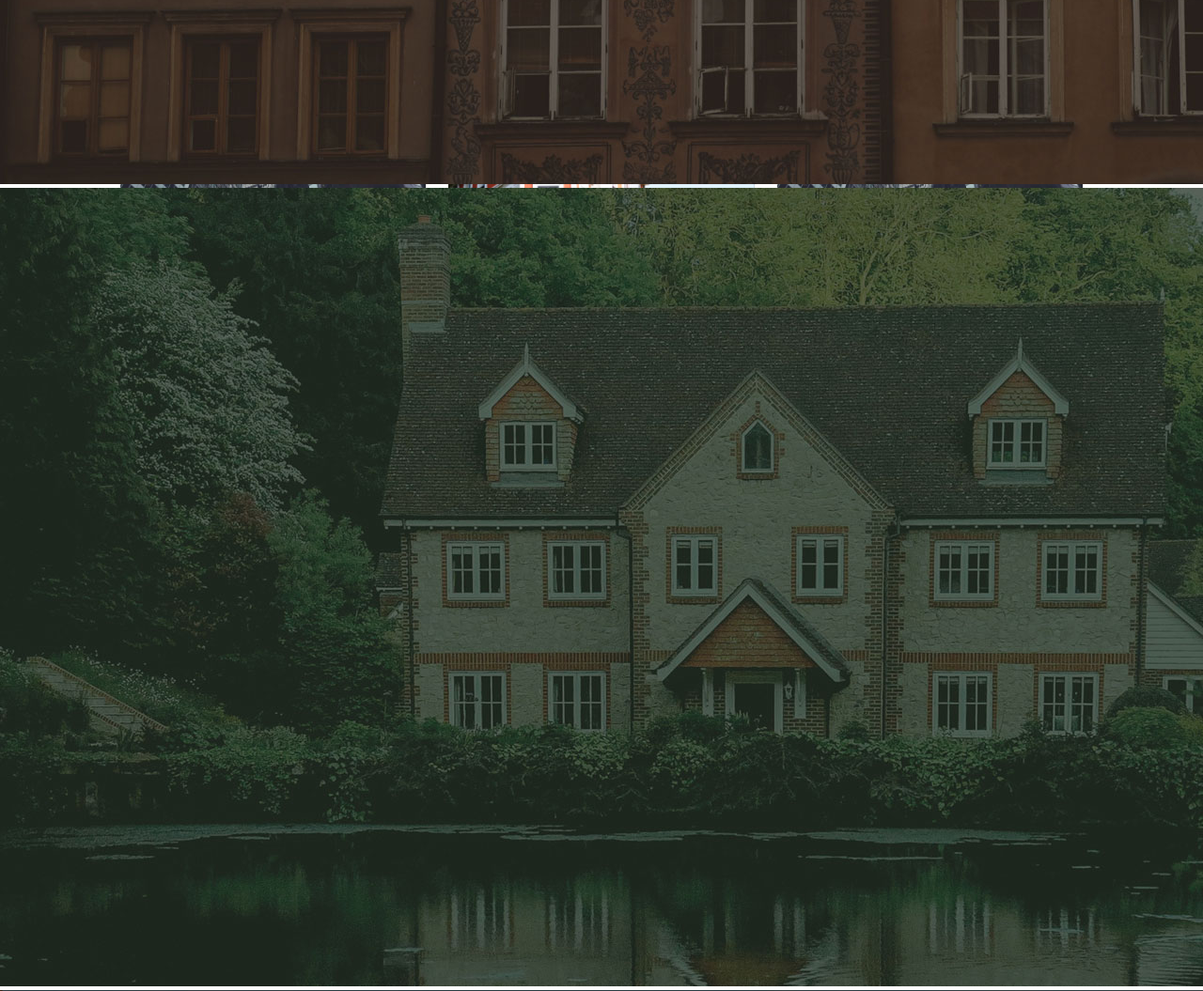
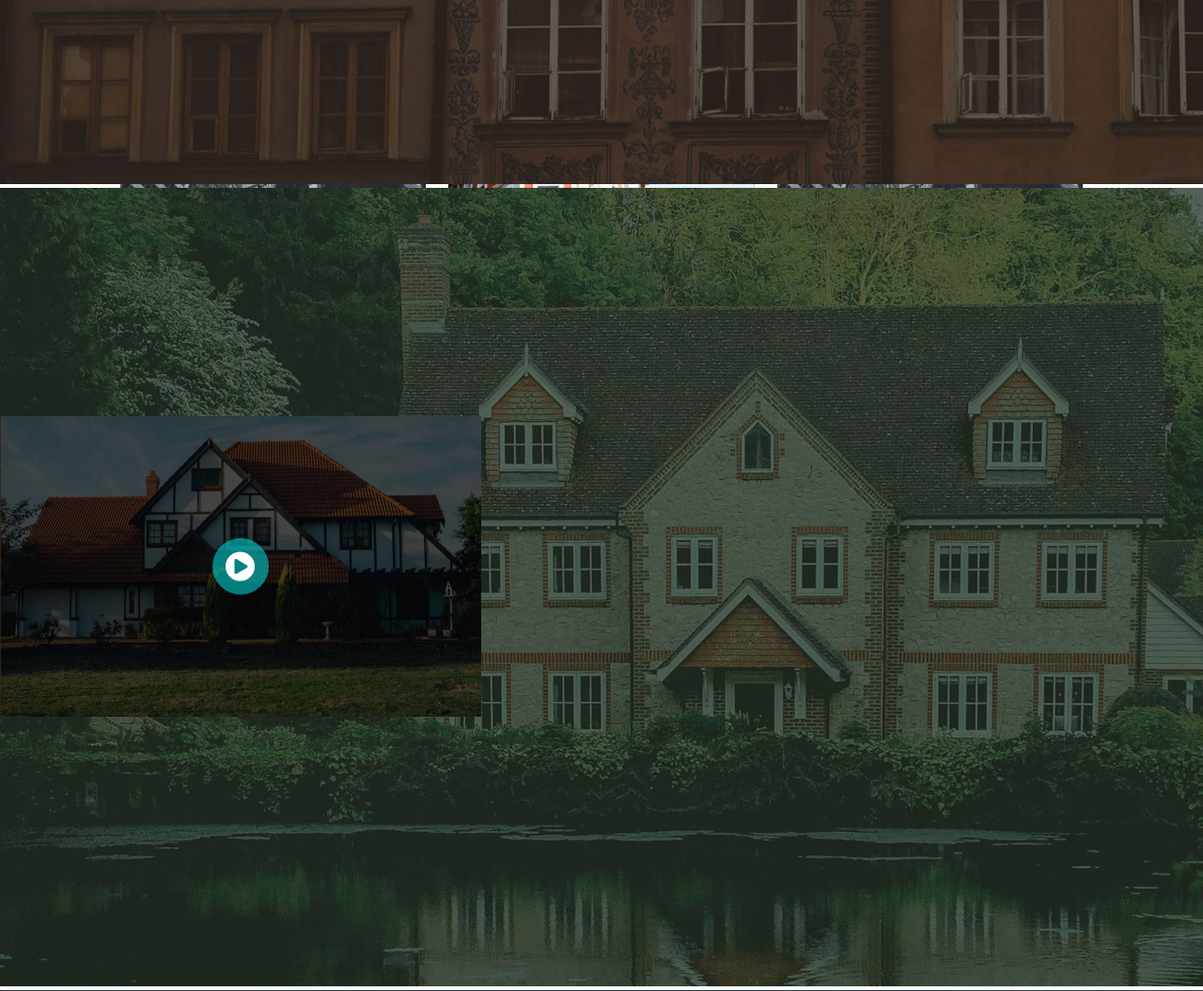
Before and after one commit to bangtran098/housing, a PHP site: page / in a window 1280 px wide; the page is wider, and only the part inside the window is pictured. Shown: the part 1508-2563 px from the top of that part at 94% size. Run offline with PHP 8.4, Linux system fonts and the light colour scheme; some libraries are stand-ins or nearby versions.

Commit message:
add animation for play button

```diff
--- a/css/blog.css
+++ b/css/blog.css
@@ -61,9 +61,32 @@
     margin: 60px 0;
 }
 
-.blog__item-horizontal img {
+.blog__item-horizontal .blog__video {
     width: 40%;
     height: 320px;
+    position: relative;
+}
+
+.blog__video img {
+    width: 100%;
+    height: 100%;
+}
+
+.blog__video i {
+    color: white;
+    text-align: center;
+    font-size: 2rem;
+    width: 60px;
+    height: 60px;
+    line-height: 60px;
+    position: absolute;
+    top: 0;
+    bottom: 0;
+    left: 0;
+    right: 0;
+    margin: auto;
+    border-radius: 100%;
+    background-color: rgba(0, 205, 206, 0.6);
 }
 
 .blog__item-horizontal figcaption {
@@ -71,13 +94,14 @@
     height: 320px;
     padding: 0 70px;
     text-align: center;
+    width: 60%;
 }
 
 .blog__item-horizontal figcaption h2 {
     padding: 30px;
 }
 
-.blog__item-horizontal figcaption p {
+.blog__item-horizontal figcaption .text-description {
     color: white;
     font-size: 0.7rem;
     line-height: 25px;
@@ -86,3 +110,20 @@
 .blog__item-horizontal figcaption button {
     margin-top: 20px;
 }
+
+.blog__video:hover i {
+    animation-name: upDown;
+    animation-duration: 1.5s;
+    animation-iteration-count: infinite;
+    animation-direction: alternate;
+    background-color: red;
+}
+
+@keyframes upDown {
+    0% {
+        transform: scale(1);
+    }
+    100%{
+        transform: scale(1.4);
+    }
+}
--- a/index.html
+++ b/index.html
@@ -145,10 +145,13 @@
         </div>
         <div class="blog__list-horizontal">
             <figure class="blog__item-horizontal">
-                    <img src="img/b4.jpg" alt="">
+                    <div class="blog__video">
+                        <img src="img/b4.jpg" alt="">
+                        <i class="fa fa-play-circle"></i>
+                    </div>
                     <figcaption>
                         <h2>Get More..</h2>
-                        <p>Lorem ipsum dolor sit amet consectetur, adipisicing elit. A et ab neque tenetur odio obcaecati nesciunt quisquam, cupiditate beatae, possimus rerum animi soluta fugit temporibus ex at? Ratione voluptate qui deleniti voluptas harum vitae quod placeat ab voluptatibus, commodi odio similique, natus rem temporibus. Enim doloribus ullam nostrum esse nulla, nesciunt quisquam, cupiditate beatae, possimus</p>
+                        <p class="text-description">Lorem ipsum dolor sit amet consectetur, adipisicing elit. A et ab neque tenetur odio obcaecati nesciunt quisquam, cupiditate beatae, possimus rerum animi soluta fugit temporibus ex at? Ratione voluptate qui deleniti voluptas harum vitae quod placeat ab voluptatibus, commodi odio similique, natus rem temporibus. Enim doloribus ullam nostrum esse nulla, nesciunt quisquam, cupiditate beatae, possimus</p>
                         <button>Read more...</button>
                     </figcaption>
                 </figure>
```
